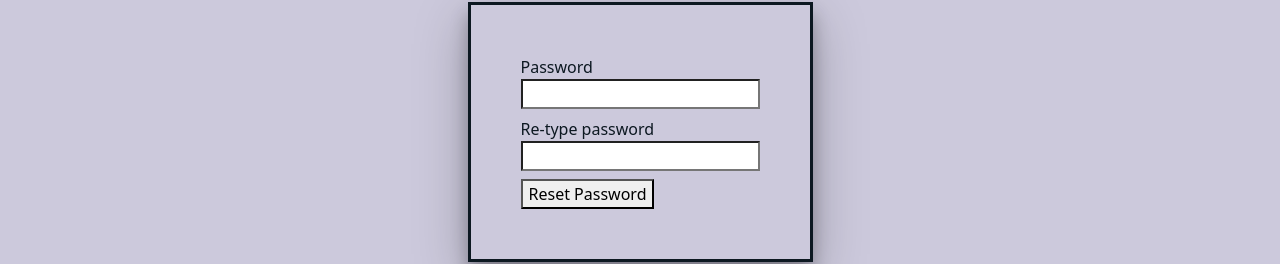
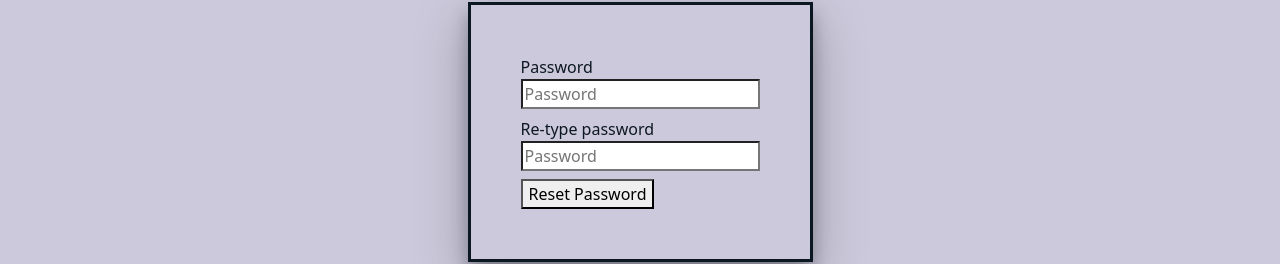
Before and after one commit to TimWargo/staru, a React (Create React App) app: page /reset in a window 1280 px wide. Shown: the part 150-414 px from the top of the page. Built offline with nearby package versions, Linux system fonts and the light colour scheme.

Commit message:
Quick fix to input placeholders

```diff
--- a/src/Components/ResetPasswordPage/ResetPasswordPage.js
+++ b/src/Components/ResetPasswordPage/ResetPasswordPage.js
@@ -86,6 +86,7 @@ class ResetPasswordPage extends Component {
                                 name="password"
                                 id="password"
                                 type="password"
+                                placeholder="Password"
                                 value={this.state.password}
                                 onChange={this.handleInputChange}
                             />
@@ -98,6 +99,7 @@ class ResetPasswordPage extends Component {
                                 name="passwordVerify"
                                 id="passwordVerify"
                                 type="password"
+                                placeholder="Password"
                                 value={this.state.passwordVerify}
                                 onChange={this.handleInputChange}
                             />
```
